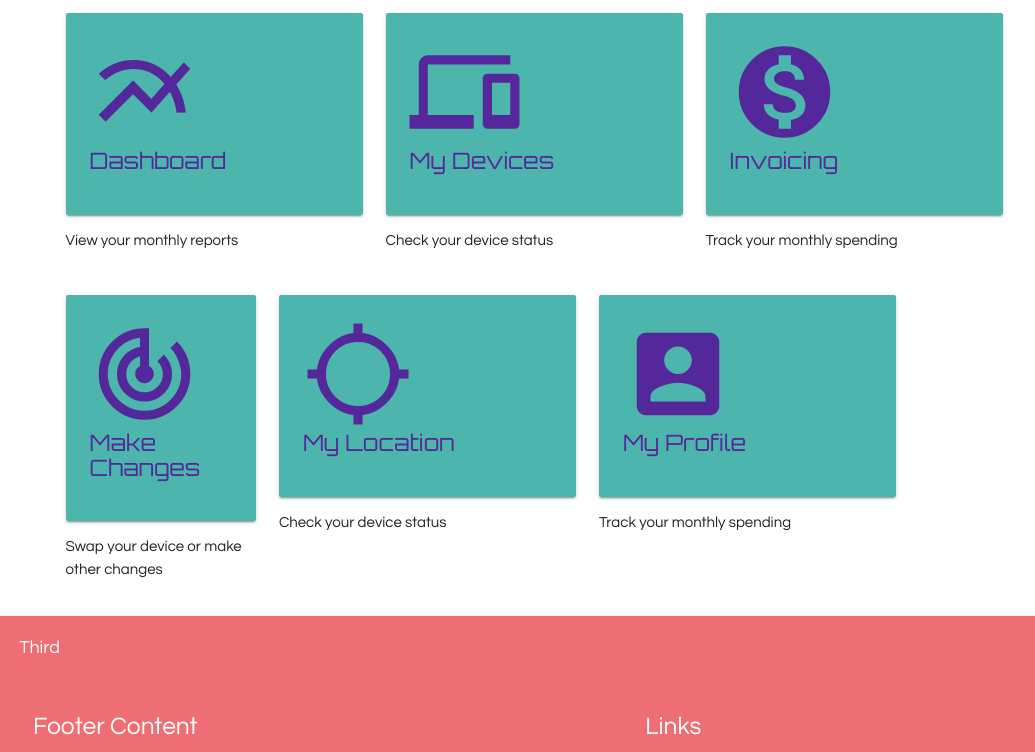
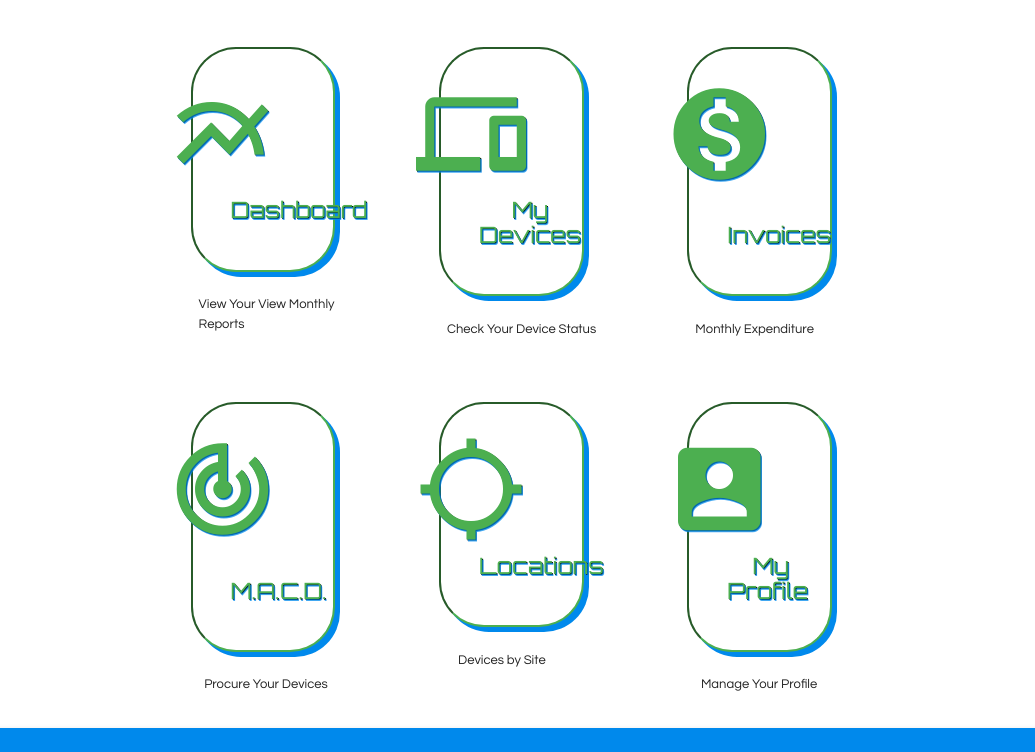
Before and after one commit to NVyIo/MasterProcurer, a website: page index.html in a window 1280 px wide. Shown: the part 237-989 px from the top of the page, without its empty margins (159-1194 px from the left). Drawn offline with nearby package versions, Linux system fonts and the light colour scheme.

Commit message:
Dashboard Style Update- nightly commit

```diff
--- a/index.html
+++ b/index.html
@@ -14,6 +14,7 @@
   </head>
 
   <body>
+
     <div class="container col s12">
 <!--Nav with Dropdown -->
             <nav>
@@ -33,61 +34,92 @@
              </nav>
 
 <!-- Main Splash -->
-
       <h1> Master Procurer </h1>
       <p>  Procurements for the next generation of devices </p>
 </div>
-<div class"container">
-      <div class="row"> <!-- Row 1 -->
-                  <div class="col s3 offset-s2">
-                        <div class="card-panel teal lighten-2">
+<div id="dashedBox">
+<!--  Row 1 -->
+<div class="container  col s12 md3 l6">
+<div class="row">
+<div id="cardBox" class="col s3">
+<div class="card-panel">
 <i class="material-icons">multiline_chart</i>
-
-                          <br><h3> Dashboard </h3></div>
-                    <p> View your monthly reports</p>
-                    <!-- Promo Content 1 goes here -->
+<div id="cardBox" class="col s3">
 </div>
-                  <div class="col s3">
-                      <div class="card-panel teal lighten-2">       <i class="material-icons"> devices</i><br><h3>My Devices</h3></div>
-                  <p> Check your device status </p>
+<br><h3> Dashboard </h3>
+</div>
+<p class="panelLabel"> View Your View Monthly Reports</p>
 <!-- Promo Content 1 goes here -->
 </div>
 
-                <div class="col s3">
-                    <div class="card-panel teal lighten-2"> <i class="material-icons">monetization_on</i><br> <h3>    Invoicing </h3></div>
-                <p> Track your monthly spending </p>
+<div id="cardBox" class="col s3">
+<div class="card-panel">
+  <i class="material-icons"> devices</i>
+<div id="cardBox" class="col s3">
+</div>
+<br><h3> My Devices </h3>
+</div>
+<p class="panelLabel"> Check Your Device Status </p>
 <!-- Promo Content 1 goes here -->
 </div>
+
+<div id="cardBox" class="col s3">
+  <div class="card-panel">
+    <i class="material-icons">monetization_on</i>
+  <div id="cardBox" class="col s3">
+  </div>
+  <br><h3> &nbsp; &nbsp; Invoices </h3>
+  </div>
+  <p class="panelLabel"> Monthly Expenditure </p>
+  <!-- Promo Content 1 goes here -->
   </div>
 
 </div> <!-- End row 1 -->
+</div> <!-- End Container -->
 
-      <div class="row">  <!--Begin Row 2-->
 
-                <div class="col s2 offset-s2">
-                      <div class="card-panel teal lighten-2">
+<!--  Row 2 -->
+<div class="container  col s12 md3 l6">
+  <div class="row">
+  <div id="cardBox" class="col s3">
+  <div class="card-panel">
       <i class="material-icons">track_changes</i>
-                        <br>
-                        <h3> Make Changes </h3>
+  <div id="cardBox" class="col s3">
   </div>
-                  <p> Swap your device or make other changes </p>
-                  <!-- Promo Content 1 goes here -->
+  <br><h3>&nbsp; &nbsp; M.A.C.D. </h3>
   </div>
-                <div class="col s3">
-                    <div class="card-panel teal lighten-2">
-                        <i class="material-icons">location_searching</i><br><h3>My Location</h3></div>
-                <p> Check your device status </p>
+  <p class="panelLabel">&nbsp;  Procure Your Devices </p>
   <!-- Promo Content 1 goes here -->
   </div>
 
-              <div class="col s3">
-                  <div class="card-panel teal lighten-2"> <i class="material-icons ">account_box</i> <br> <h3>My Profile</h3> </div>
-              <p> Track your monthly spending </p>
+  <div id="cardBox" class="col s3">
+  <div class="card-panel">
+      <i class="material-icons">location_searching</i>
+  <div id="cardBox" class="col s3">
+  </div>
+  <br><h3>Locations </h3>
+  </div>
+  <p class="panelLabel"> &nbsp; &nbsp;  Devices by Site </p>
   <!-- Promo Content 1 goes here -->
   </div>
+
+  <div id="cardBox" class="col s3">
+    <div class="card-panel">
+    <i class="material-icons ">account_box</i>
+    <div id="cardBox" class="col s3">
+    </div>
+    <br><h3> &nbsp;My Profile </h3>
+    </div>
+    <p class="panelLabel"> &nbsp; Manage Your Profile </p>
+    <!-- Promo Content 1 goes here -->
     </div>
 
+  </div> <!-- End row 1 -->
+  </div> <!-- End Container -->
+<!--  INSERTED -->
 </div> <!-- End row 2 -->
+    </div> <!-- End Container -->
+  </div> <!-- END Dashed Box ==>
 <!-- Breadcrumbs -->
       <nav>
             <div class="nav-wrapper">
@@ -148,16 +180,3 @@
 </script>
   </body>
 </html>
-
-© 2017 GitHub, Inc.
-Terms
-Privacy
-Security
-Status
-Help
-Contact GitHub
-API
-Training
-Shop
-Blog
-About
--- a/src/css/style.css
+++ b/src/css/style.css
@@ -8,9 +8,12 @@ A functional dataloader that can be used for procurement and inventory tracking
 Colors:
     magentic purple: #54289a;
     stacks of green: #5BD072;
+    greenbeast: #4caf50;
     black power: #0B0514;
     red alert: #B52129;
     muted mic: FEFFFF;
+    blue accent: rgba(0, 137, 236, 0.74);
+    light blue: rgba(0, 137, 236, 0.06);
 
 Font:
 
@@ -19,9 +22,10 @@ Font:
 
 <link href="https://fonts.googleapis.com/css?family=Orbitron|Questrial" rel="stylesheet">
 
-*/
 
 
+
+*/
 
 body {
     font-family: 'Questrial', sans-serif;
@@ -34,16 +38,92 @@ h1, h2, h3 {
 
 h3 {
     font-size: 1.5em;
-    margin-top: -2em;
+    margin-top: auto;
+    margin-left: 10%;
 }
 
+p {
+    font-size: 1.3em;
+    margin-top: 0;
+}
+
+p.panelLabel {
+    margin-left: 1.2em;
+    font-size: small;
+    margin-top: -.5em;
+}
+
+
+/* Navigation */
+
+nav {
+     color: #fff;
+      background-color: #0089ec;
+    border-radius: .5em;
+    width: 100%;
+    height: 56px;
+    line-height: 56px;
+    padding: 1em 1.5em;
+}
+
+
+/*  Dashboard Panel  & Cards */
 .material-icons {
     text-align: center;
     font-size: 110px;
+    margin-left: -0.5em;
 }
 
 .card-panel {
-      color: #54289a;
-    background-color: FEFFFF;
+    width: 80%;
+      color: #4caf50;
+    background-color: rgba(0, 137, 236, 0.74);
+    -webkit-transition: -webkit-box-shadow .25s;
+    transition: -webkit-box-shadow .25s;
+    transition: box-shadow .25s;
+     border: 2.1px inset #4caf50;
+     box-shadow: 5px 5px #0089ec;
+    transition: box-shadow .25s, -webkit-box-shadow .25s;
+    padding: 2em 2em;
+    margin: 2em .5em;
+    border-radius: 3em;
+     background-color: #fff;
+     text-shadow: 1.5px 1.5px rgba(0, 137, 236, 0.74), 1px 1px black;
+}
 
+.card-panel:nth(odd){
+ color:  blue;
 }
+
+p.panelLabel {
+    margin-left: 1.2em;
+    font-size: small;
+}
+
+.card-panel h3 {
+    text-align: center;
+}
+
+.row.col.s3 {
+    width: 25%;
+    margin-left: 1.5em;
+    left: auto;
+    right: auto;
+    margin-right: 1.5em;
+}
+
+#cardBox {
+    margin-right: 1.5em;
+    margin-left: 1.5em;
+}
+#dashedBox {
+    margin-left: 10em;
+}
+
+/*      FOOTER   */
+
+.page-footer {
+    padding-top: 20px;
+    color: #fff;
+    background-color: #ee6e73;
+}
```
Lines whose indentation alone changed are shown as unchanged.
